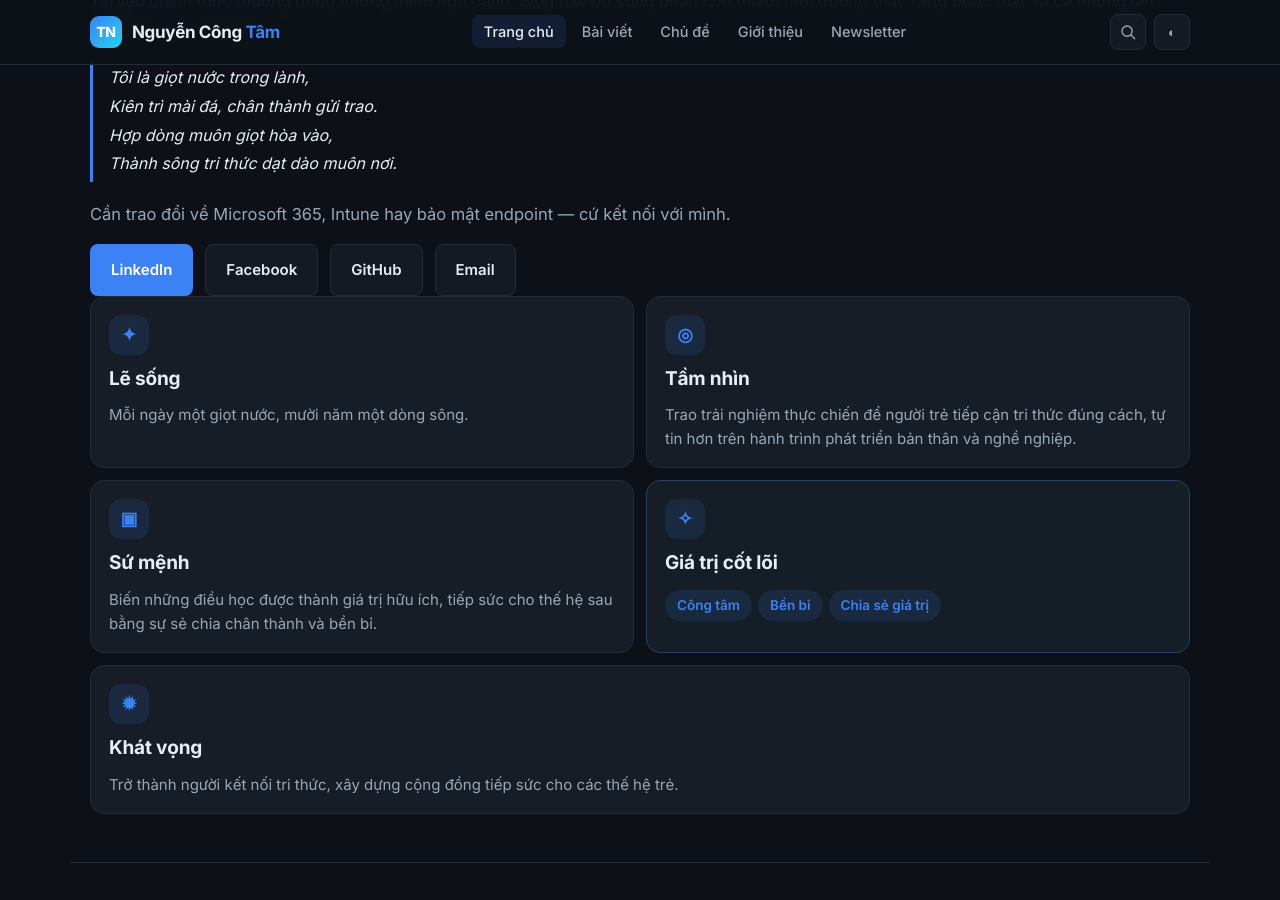
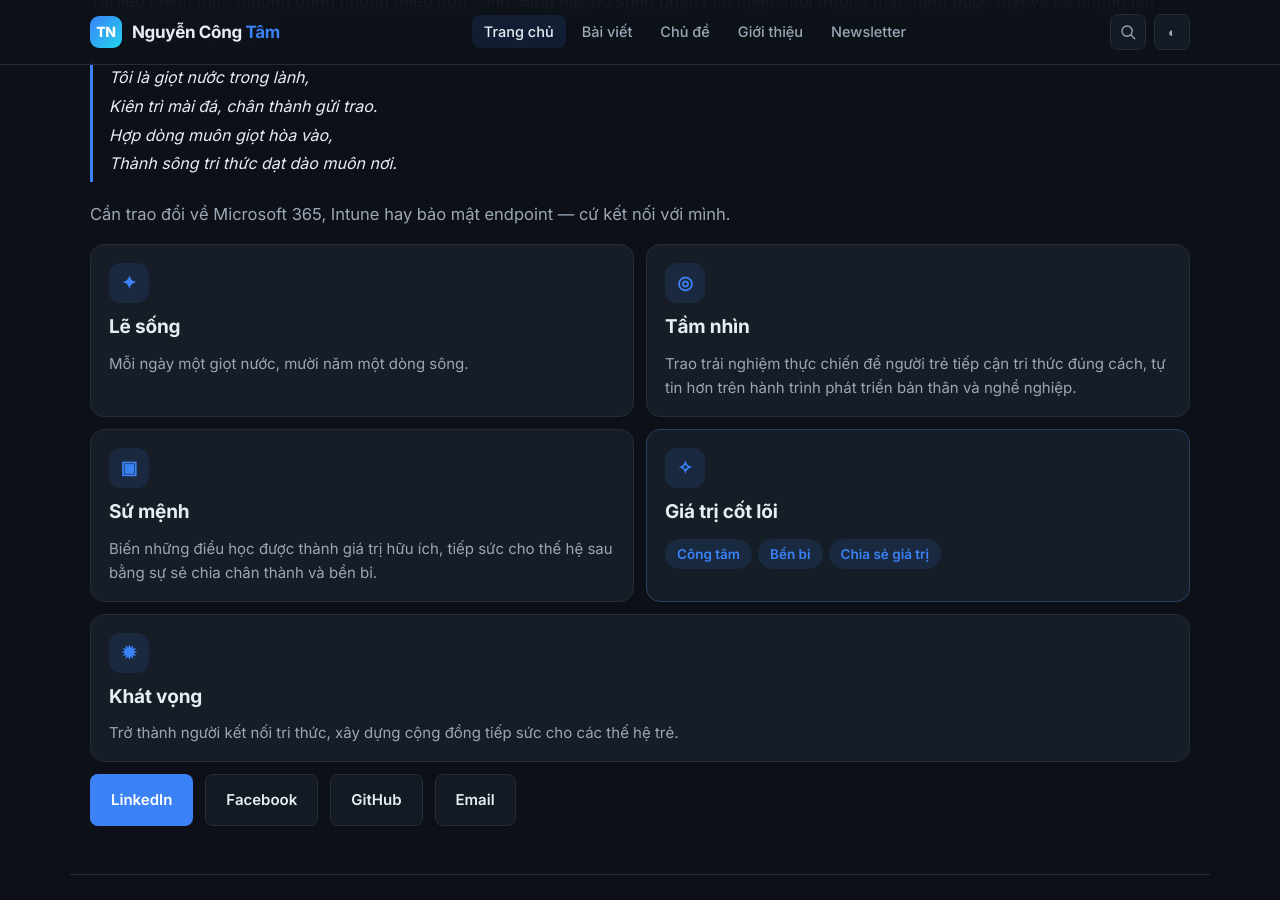
Before and after one commit to congtamsoul/congtamsoul.github.io, a Jekyll site: the page built from index.html, in a window 1280 px wide and 900 px high, scrolled down 4755 px. Built offline with Jekyll 4.4.1, drawn with Linux system fonts in a browser that asks for light colours.

Commit message:
Restore social media buttons in index.html
Reintroduced social media buttons for LinkedIn, Facebook, GitHub, and Email.

```diff
--- a/index.html
+++ b/index.html
@@ -151,12 +151,6 @@ og_description: "Kinh nghiệm thực chiến về Microsoft 365, Intune, Window
       <p class="about-text">
         Cần trao đổi về Microsoft 365, Intune hay bảo mật endpoint — cứ kết nối với mình.
       </p>
-      <div class="btn-row">
-        <a class="btn btn-primary" href="https://www.linkedin.com/in/nguy%E1%BB%85n-c%C3%B4ng-t%C3%A2m-8ab42a18b/" target="_blank" rel="noopener">LinkedIn</a>
-        <a class="btn btn-ghost" href="https://www.facebook.com/congtam.nguyen.758/" target="_blank" rel="noopener">Facebook</a>
-        <a class="btn btn-ghost" href="https://congtamsoul.github.io/">GitHub</a>
-        <a class="btn btn-ghost" href="mailto:congtamsoul@gmail.com">Email</a>
-      </div>
     </div>
   </div>
 
@@ -195,6 +189,12 @@ og_description: "Kinh nghiệm thực chiến về Microsoft 365, Intune, Window
         <h3>Khát vọng</h3>
         <p>Trở thành người kết nối tri thức, xây dựng cộng đồng tiếp sức cho các thế hệ trẻ.</p>
       </article>
+            <div class="btn-row">
+        <a class="btn btn-primary" href="https://www.linkedin.com/in/nguy%E1%BB%85n-c%C3%B4ng-t%C3%A2m-8ab42a18b/" target="_blank" rel="noopener">LinkedIn</a>
+        <a class="btn btn-ghost" href="https://www.facebook.com/congtam.nguyen.758/" target="_blank" rel="noopener">Facebook</a>
+        <a class="btn btn-ghost" href="https://congtamsoul.github.io/">GitHub</a>
+        <a class="btn btn-ghost" href="mailto:congtamsoul@gmail.com">Email</a>
+      </div>
     </div>
   </div>
 
```
